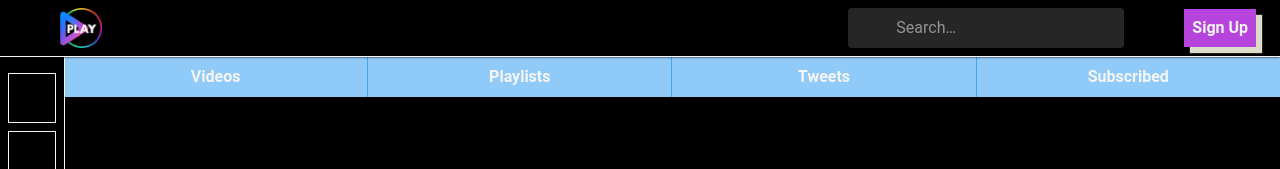
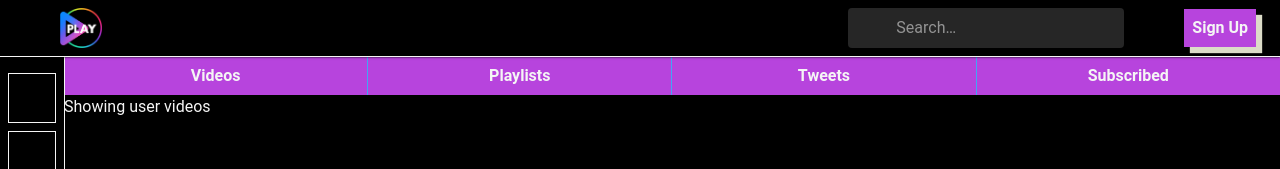
Before and after one commit to s3nsh1-dev/fullstack-primary, a React (Vite) app in the folder client/: page /home in a window 1280 px wide. Shown: the top 169 px of the page. Built offline with nearby package versions, Linux system fonts and the light colour scheme; some icons are missing.

Commit message:
switching of tabs

```diff
--- a/client/src/constants/constants.ts
+++ b/client/src/constants/constants.ts
@@ -1,4 +1,4 @@
-import type { SidebarOptionType } from "./genericTypes";
+import type { SidebarOptionType, EmptyPageTextType } from "./genericTypes";
 
 export const sideBarList: SidebarOptionType[] = [
   {
@@ -32,12 +32,40 @@ export const sideBarList: SidebarOptionType[] = [
     name: "Subscribers",
   },
 ];
+
 export const sideBarSecondaryList: SidebarOptionType[] = [
   { id: 0, path: "/support", name: "Support" },
   { id: 1, path: "/setting", name: "Setting" },
 ];
 
-export const sampleuserCredentials = {
-  username: "sampleuser0123",
-  password: "sampleuser0123",
-};
+export const emptyPageText: EmptyPageTextType[] = [
+  {
+    id: "videos",
+    logo: "",
+    title: "Videos",
+    heading: "No videos uploaded",
+    description:
+      "This page has yet to upload a video. Search another page in order to find more videos.",
+  },
+  {
+    id: "playlists",
+    logo: "",
+    title: "Playlists",
+    heading: "No playlist created",
+    description: "There are no playlist created on this channel.",
+  },
+  {
+    id: "tweets",
+    logo: "",
+    title: "Tweets",
+    heading: "No Tweets",
+    description: "This channel has yet to make a Tweet.",
+  },
+  {
+    id: "subscribed",
+    logo: "",
+    title: "Subscribed",
+    heading: "No people subscribers",
+    description: "This channel has yet to subscribe a new channel.",
+  },
+];
--- a/client/src/pages/Homepage.tsx
+++ b/client/src/pages/Homepage.tsx
@@ -1,45 +1,33 @@
-import { Box, Button, ButtonGroup } from "@mui/material";
+import { useState } from "react";
+import { Box, ButtonGroup } from "@mui/material";
+import { ContainedButton } from "../components/ui-components/StyledComponents";
+import { emptyPageText } from "../constants/constants";
 
-const emptyPageText: {
-  id: number;
-  logo: string;
-  title: string;
-  heading: string;
-  description: string;
-}[] = [
-  {
-    id: 0,
-    logo: "",
-    title: "Videos",
-    heading: "No videos uploaded",
-    description:
-      "This page has yet to upload a video. Search another page in order to find more videos.",
-  },
-  {
-    id: 1,
-    logo: "",
-    title: "Playlists",
-    heading: "No playlist created",
-    description: "There are no playlist created on this channel.",
-  },
-  {
-    id: 2,
-    logo: "",
-    title: "Tweets",
-    heading: "No Tweets",
-    description: "This channel has yet to make a Tweet.",
-  },
-  {
-    id: 3,
-    logo: "",
-    title: "Subscribed",
-    heading: "No people subscribers",
-    description: "This channel has yet to subscribe a new channel.",
-  },
-];
+type OpenStateType = {
+  videos: boolean;
+  playlists: boolean;
+  tweets: boolean;
+  subscribed: boolean;
+};
 
 const Homepage = () => {
-  console.log(emptyPageText);
+  const [open, setOpen] = useState<OpenStateType>({
+    videos: true,
+    playlists: false,
+    tweets: false,
+    subscribed: false,
+  });
+
+  const handleOpen = (value: keyof OpenStateType) => {
+    setOpen({
+      videos: false,
+      playlists: false,
+      tweets: false,
+      subscribed: false,
+      [value]: true,
+    });
+  };
+
   return (
     <Box>
       <Box className="hero-section">
@@ -54,13 +42,22 @@ const Homepage = () => {
             sx={{ width: "100%" }}
           >
             {emptyPageText.map((button) => (
-              <Button key={button.id} sx={{ width: "100%" }}>
+              <ContainedButton
+                key={button.id}
+                sx={{ width: "100%" }}
+                onClick={() => handleOpen(button.id as keyof OpenStateType)}
+              >
                 {button.title}
-              </Button>
+              </ContainedButton>
             ))}
           </ButtonGroup>
         </Box>
-        <Box className="select-content"></Box>
+        <Box className="select-content">
+          {open.videos && <Box>Showing user videos</Box>}
+          {open.playlists && <Box>Showing user playlists</Box>}
+          {open.tweets && <Box>Showing user tweets</Box>}
+          {open.subscribed && <Box>Showing user subscribed</Box>}
+        </Box>
       </Box>
     </Box>
   );
```
Also changed, not shown: client/src/constants/genericTypes.ts (+8 -0 lines).
